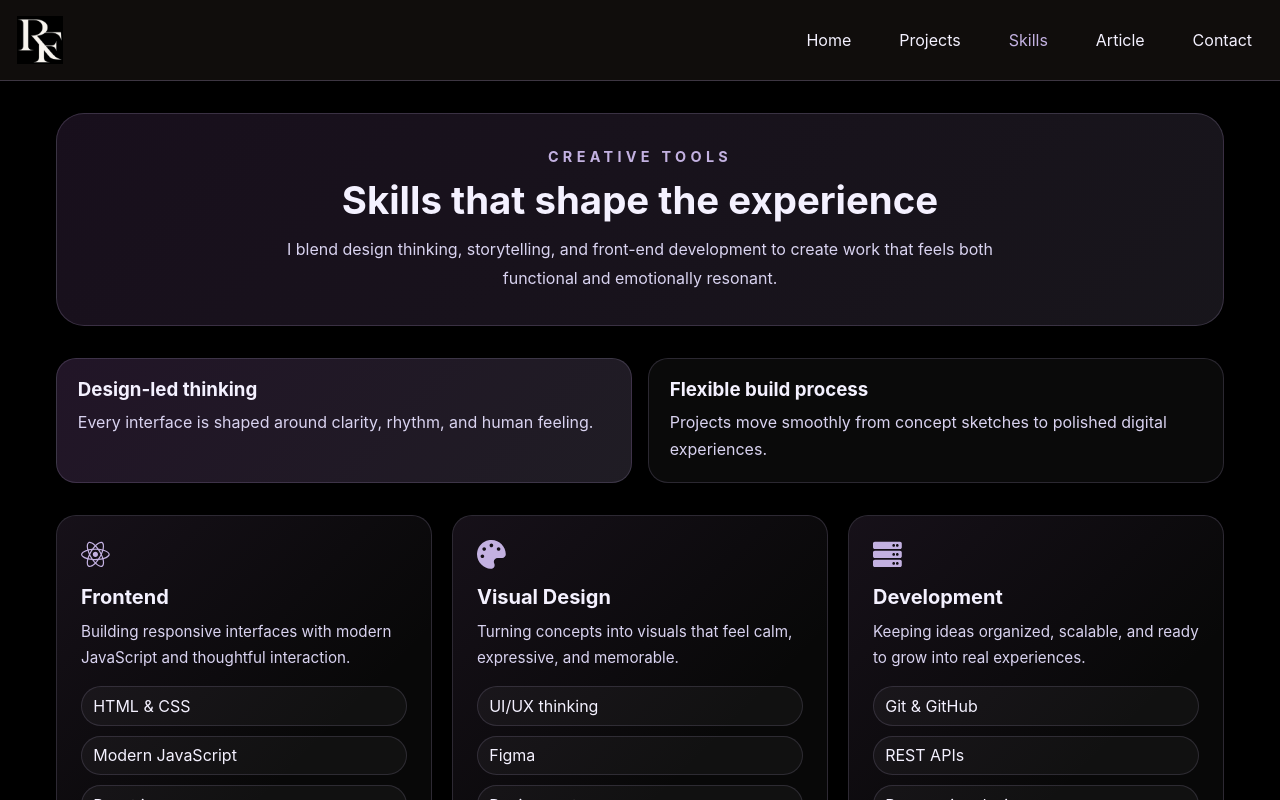
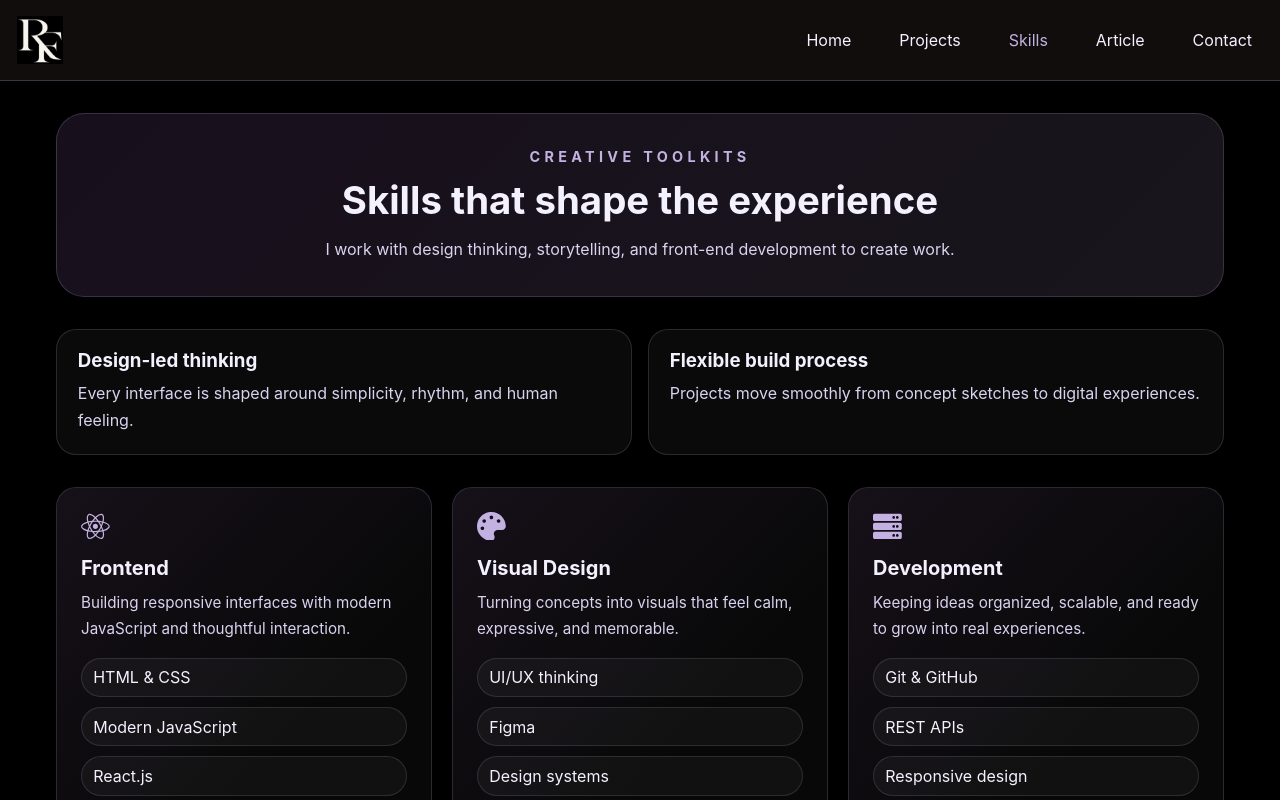
Before and after one commit to RocAfella044/Portfolio, a React (Vite) app: page /skills in a window 1280 px wide. Shown: the top 800 px of the page. Built offline with nearby package versions, Linux system fonts and the light colour scheme.

Commit message:
skills page changed

```diff
--- a/src/App.css
+++ b/src/App.css
@@ -492,13 +492,8 @@ body {
   background: rgba(255, 255, 255, 0.04);
 }
 
-.gradient-card {
-  background: linear-gradient(
-    135deg,
-    rgba(110, 69, 129, 0.3),
-    rgba(195, 177, 225, 0.16)
-  );
-}
+
+
 
 .skills-highlight-card h3 {
   color: #f4f1ff;
--- a/src/pages/skills.jsx
+++ b/src/pages/skills.jsx
@@ -33,11 +33,11 @@ export default function Skills() {
   return (
     <section className="page skills-page">
       <div className="skills-hero">
-        <span className="hero-tag2">creative tools</span>
+        <span className="hero-tag2">creative toolkits</span>
         <h2>Skills that shape the experience</h2>
         <p>
-          I blend design thinking, storytelling, and front-end development to
-          create work that feels both functional and emotionally resonant.
+          I work with design thinking, storytelling, and front-end development to
+          create work.
         </p>
       </div>
 
@@ -45,13 +45,13 @@ export default function Skills() {
         <div className="skills-highlight-card gradient-card">
           <h3>Design-led thinking</h3>
           <p>
-            Every interface is shaped around clarity, rhythm, and human feeling.
+            Every interface is shaped around simplicity, rhythm, and human feeling.
           </p>
         </div>
         <div className="skills-highlight-card">
           <h3>Flexible build process</h3>
           <p>
-            Projects move smoothly from concept sketches to polished digital
+            Projects move smoothly from concept sketches to digital
             experiences.
           </p>
         </div>
```
